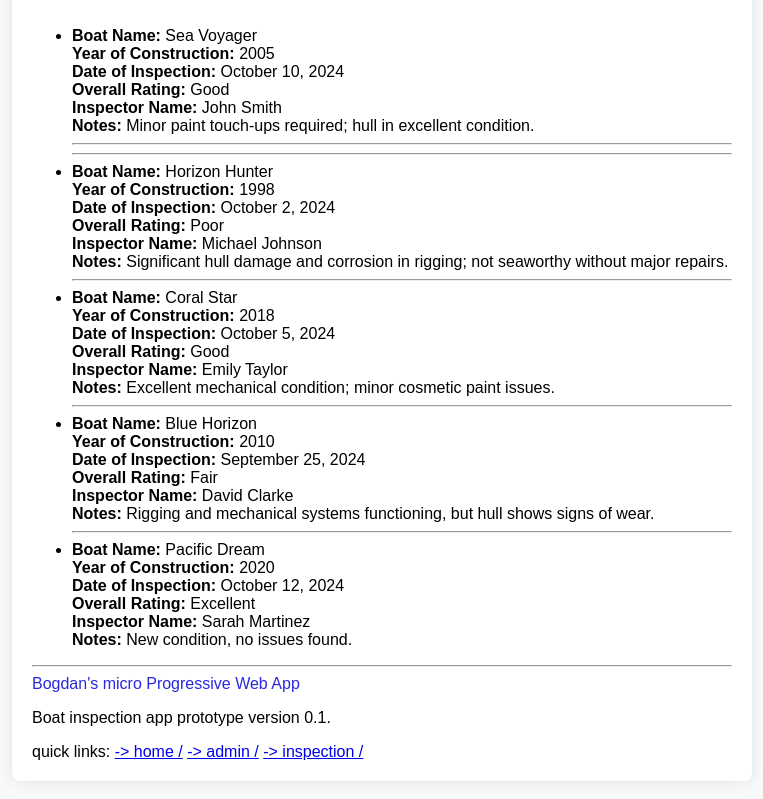
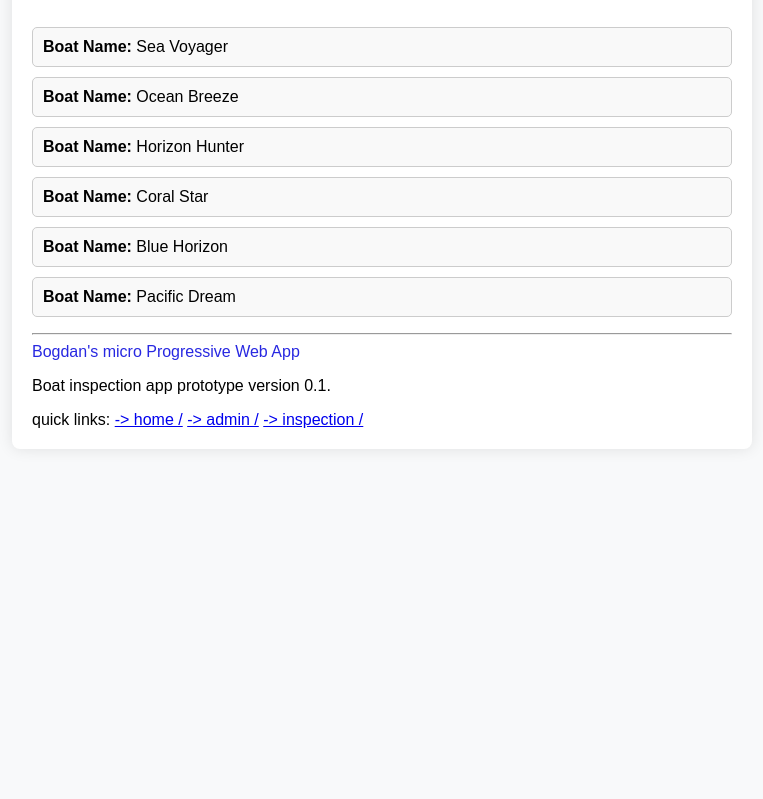
Before and after one commit to bgdnpn/bgdnpn.github.io, a plain HTML site: page micropwa/admin/index.html in a window 1280 px wide. Shown: the part 101-900 px from the top of the page, without its empty margins (258-1021 px from the left). After the commit the page ends 800 px from the top, so only its background shows below. Drawn offline with Linux system fonts and the light colour scheme.

Commit message:
toggle admin inspections

```diff
--- a/micropwa/admin/index.html
+++ b/micropwa/admin/index.html
@@ -16,60 +16,108 @@
   <!-- Manifest File link -->
   <link rel="manifest" href="/manifest.json">
   <link rel="stylesheet" href="/micropwa/style.css">
+  <style>
+    ul {
+        list-style-type: none;
+        padding: 0;
+    }
+    li {
+        border: 1px solid #ccc;
+        margin-bottom: 10px;
+        padding: 10px;
+        border-radius: 5px;
+        background-color: #f9f9f9;
+        cursor: pointer;
+        transition: background-color 0.3s ease;
+    }
+    li:hover {
+        background-color: #e9e9e9;
+    }
+    .inspection-details {
+        display: none;
+        margin-top: 10px;
+    }
+</style>
+
 </head>
-
 <body>
 <div class="container">
 
   <h1>Admin Dashboard</h1>
 
+
   <ul>
-    <li>
-        <strong>Boat Name:</strong> Sea Voyager<br>
+    <li onclick="toggleDetails(this)">
+        <strong>Boat Name:</strong> Sea Voyager
+        <div class="inspection-details">
             <strong>Year of Construction:</strong> 2005<br>
             <strong>Date of Inspection:</strong> October 10, 2024<br>
             <strong>Overall Rating:</strong> Good<br>
             <strong>Inspector Name:</strong> John Smith<br>
             <strong>Notes:</strong> Minor paint touch-ups required; hull in excellent condition.
+        </div>
     </li>
-    <hr>
-    <hr>
-    <li>
-        <strong>Boat Name:</strong> Horizon Hunter<br>
+    <li onclick="toggleDetails(this)">
+        <strong>Boat Name:</strong> Ocean Breeze
+        <div class="inspection-details">
+            <strong>Year of Construction:</strong> 2012<br>
+            <strong>Date of Inspection:</strong> September 28, 2024<br>
+            <strong>Overall Rating:</strong> Fair<br>
+            <strong>Inspector Name:</strong> Susan White<br>
+            <strong>Notes:</strong> Rigging needs attention; mechanical issues noted in the engine.
+        </div>
+    </li>
+    <li onclick="toggleDetails(this)">
+        <strong>Boat Name:</strong> Horizon Hunter
+        <div class="inspection-details">
             <strong>Year of Construction:</strong> 1998<br>
             <strong>Date of Inspection:</strong> October 2, 2024<br>
             <strong>Overall Rating:</strong> Poor<br>
             <strong>Inspector Name:</strong> Michael Johnson<br>
             <strong>Notes:</strong> Significant hull damage and corrosion in rigging; not seaworthy without major repairs.
+        </div>
     </li>
-    <hr>
-    <li>
-        <strong>Boat Name:</strong> Coral Star<br>
+    <li onclick="toggleDetails(this)">
+        <strong>Boat Name:</strong> Coral Star
+        <div class="inspection-details">
             <strong>Year of Construction:</strong> 2018<br>
             <strong>Date of Inspection:</strong> October 5, 2024<br>
             <strong>Overall Rating:</strong> Good<br>
             <strong>Inspector Name:</strong> Emily Taylor<br>
             <strong>Notes:</strong> Excellent mechanical condition; minor cosmetic paint issues.
+        </div>
     </li>
-    <hr>
-    <li>
-        <strong>Boat Name:</strong> Blue Horizon<br>
+    <li onclick="toggleDetails(this)">
+        <strong>Boat Name:</strong> Blue Horizon
+        <div class="inspection-details">
             <strong>Year of Construction:</strong> 2010<br>
             <strong>Date of Inspection:</strong> September 25, 2024<br>
             <strong>Overall Rating:</strong> Fair<br>
             <strong>Inspector Name:</strong> David Clarke<br>
             <strong>Notes:</strong> Rigging and mechanical systems functioning, but hull shows signs of wear.
+        </div>
     </li>
-    <hr>
-    <li>
-        <strong>Boat Name:</strong> Pacific Dream<br>
+    <li onclick="toggleDetails(this)">
+        <strong>Boat Name:</strong> Pacific Dream
+        <div class="inspection-details">
             <strong>Year of Construction:</strong> 2020<br>
             <strong>Date of Inspection:</strong> October 12, 2024<br>
             <strong>Overall Rating:</strong> Excellent<br>
             <strong>Inspector Name:</strong> Sarah Martinez<br>
             <strong>Notes:</strong> New condition, no issues found.
+        </div>
     </li>
 </ul>
+<script>
+    function toggleDetails(element) {
+        const details = element.querySelector('.inspection-details');
+        if (details.style.display === 'block') {
+            details.style.display = 'none';
+        } else {
+            details.style.display = 'block';
+        }
+    }
+</script>
 
 <hr>
 
```
Lines whose indentation alone changed are shown as unchanged.
